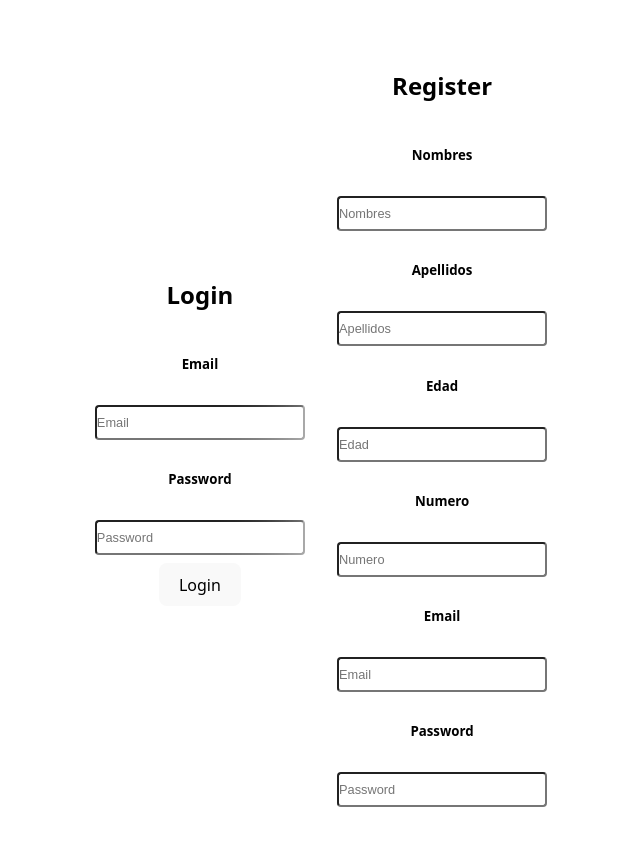
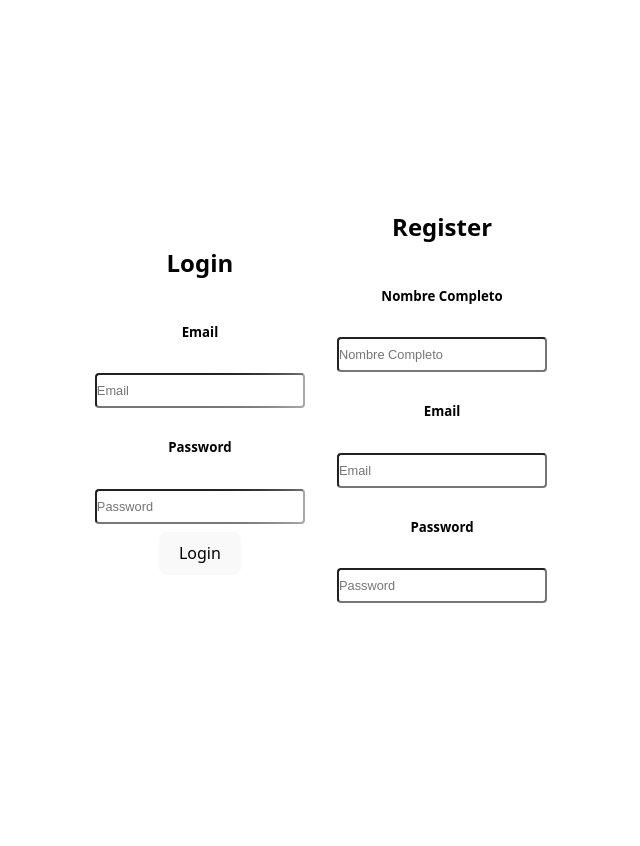
Before and after one commit to ElPeppi/ToDo, a React (Vite) app: page / in a window 1280 px wide. Shown: the top 846 px of the page, without its empty margins (319-959 px from the left). After the commit the page ends 800 px from the top, so only its background shows below. Built offline with nearby package versions, Linux system fonts and the light colour scheme.

Commit message:
feat:update login funtional

```diff
--- a/src/index.css
+++ b/src/index.css
@@ -5,7 +5,7 @@
 
   color-scheme: light dark;
   color: rgba(255, 255, 255, 0.87);
-  background-color: #904040;
+  background-color: #5c5c5c;
 
   font-synthesis: none;
   text-rendering: optimizeLegibility;
--- a/src/pages/LoginRegister.tsx
+++ b/src/pages/LoginRegister.tsx
@@ -3,35 +3,54 @@ import { useState } from "react";
 import "../styles/login/LoginRegister.css";
 
 
-function LoginRegister(){
+function LoginRegister() {
     const navigate = useNavigate();
 
-    const handleLogin = (e: React.FormEvent<HTMLFormElement>)=>{
+    const handleLogin = async (e: React.FormEvent<HTMLFormElement>) => {
         e.preventDefault();
+        try {
+            const response = await fetch("http://localhost:4000/auth/login", {
+                method: "POST",
+                headers: {
+                    "Content-Type": "application/json",
+                },
+                body: JSON.stringify({
+                    email: email,
+                    password: password,
+                }),
+            });
 
-        if(email === "admin@example.com" && password === "password") {
+            const data = await response.json();
+            console.log(data);
+
+            // ejemplo: redirigir si el login fue exitoso
+            if (response.ok) {
+                localStorage.setItem("token", data.token);
+
                 navigate("/ToDo");
+                console.log("Inicio de sesión exitoso:", data);
             } else {
-            alert("Invalid credentials");
+                console.error("Error en login:", data.message);
             }
+        } catch (error) {
+            console.error("Error al hacer login:", error);
         }
+    };
 
     const [email, setEmail] = useState("");
     const [password, setPassword] = useState("");
     const [passwordR, setPasswordR] = useState("");
     const [emailR, setEmailR] = useState("");
-    const [nombres, setNombres] = useState("");
-    const [apellidos, setAppellidos] = useState("");
-    const [age, setAge] = useState("");
-    const [numero, setNumero] = useState("");
-    return(
+    const [fullName, setfullName] = useState("");
+
+    return (
         <div className="logContainer">
             <div className="login containers">
                 <h2>Login</h2>
 
                 <h5>Email</h5>
-            <form  action="" onSubmit={handleLogin}>
-                <input className="inputLog" type="email" placeholder="Email" value={email} onChange={(e) => setEmail(e.target.value)}/>
+                <form action="" onSubmit={handleLogin}>
+                    <input className="inputLog" type="email" placeholder="Email" value={email} onChange={(e) => setEmail(e.target.value)} />
                     <h5>Password</h5>
                     <input className="inputLog" type="password" placeholder="Password" value={password} onChange={(e) => setPassword(e.target.value)} />
                     <button type="submit">Login</button>
@@ -40,14 +59,8 @@ function LoginRegister(){
             <div className="register containers" >
                 <h2>Register</h2>
 
-            <h5>Nombres</h5>
-            <input className="inputLog" type="text" placeholder="Nombres" value={nombres} onChange={(e) => setNombres(e.target.value)} />
-            <h5>Apellidos</h5>
-            <input className="inputLog" type="text" placeholder="Apellidos" value={apellidos} onChange={(e) => setAppellidos(e.target.value)} />
-            <h5>Edad</h5>
-            <input className="inputLog" type="number" placeholder="Edad" value={age} onChange={(e) => setAge(e.target.value)} />
-            <h5>Numero</h5>
-            <input className="inputLog" type="number" placeholder="Numero" value={numero} onChange={(e) => setNumero(e.target.value)} />
+                <h5>Nombre Completo</h5>
+                <input className="inputLog" type="text" placeholder="Nombre Completo" value={fullName} onChange={(e) => setfullName(e.target.value)} />
                 <h5>Email</h5>
                 <input className="inputLog" type="email" placeholder="Email" value={emailR} onChange={(e) => setEmailR(e.target.value)} />
                 <h5>Password</h5>
--- a/src/styles/login/LoginRegister.css
+++ b/src/styles/login/LoginRegister.css
@@ -31,10 +31,7 @@
 
 .login {}
 
-.register {
-
-}
-
+.register {}
 
 input:focus {
     outline: none;
```
Lines whose indentation alone changed are shown as unchanged.
